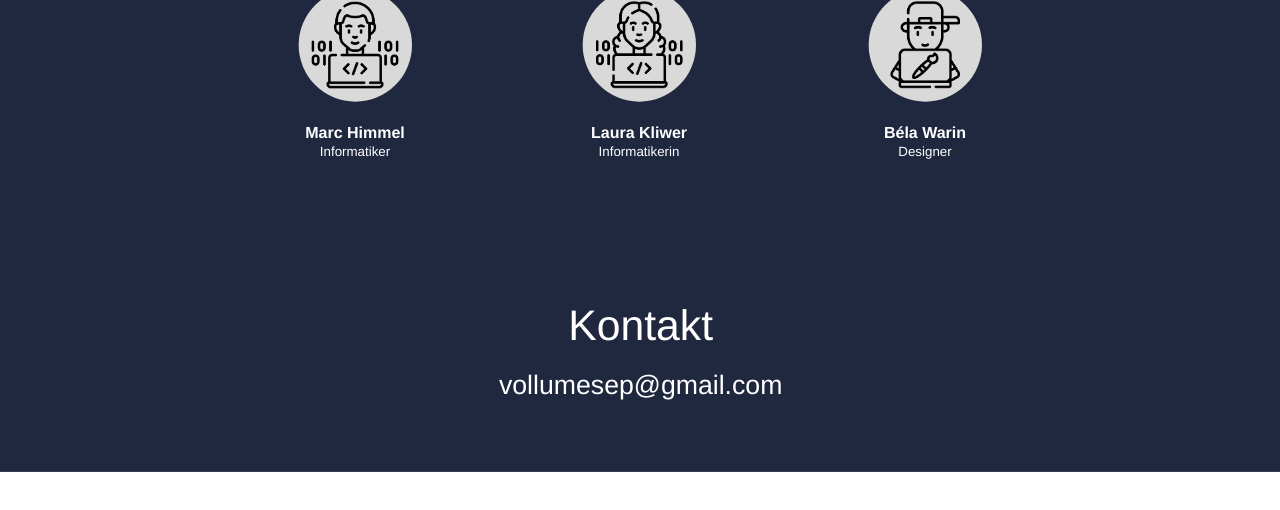
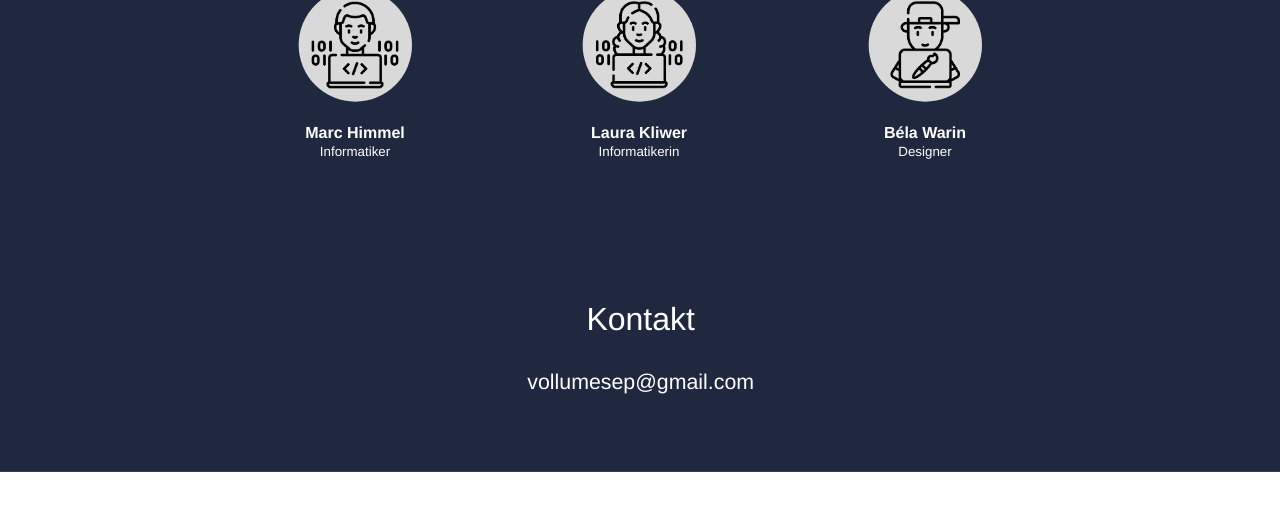
Before and after one commit to 2wenty1ne/SEP-Team-Website, a plain HTML site: page index.html in a window 1280 px wide. Shown: the part 6185-6695 px from the top of the page. Drawn offline with nearby package versions, Linux system fonts and the light colour scheme.

Commit message:
Fixed filenames and kontakt font size

```diff
--- a/index.html
+++ b/index.html
@@ -142,8 +142,8 @@
                         <div class="ellipse-5"></div>
                     </div>
                     <img class="vector-7" src="img/vector-4.svg" />
-                    <div class="text-wrapper-14">Kontakt</div>
-                    <div class="text-wrapper-15">vollumesep@gmail.com</div>
+                    <div class="text-wrapper-14 medium-txt">Kontakt</div>
+                    <div class="text-wrapper-15 bigger-text">vollumesep@gmail.com</div>
                     <div class="overlap-4">
                         <p class="div-3">
                             <span class="text-wrapper-16 bolder-text">TypeScript<br /></span> <span class="span smaller-text">Programmiersprache</span>
--- a/my.css
+++ b/my.css
@@ -59,6 +59,14 @@ html, body {
   font-size: 20px !important;
 }
 
+.medium-txt {
+  font-size: 48px !important;
+}
+
+.bigger-text {
+  font-size: 32px !important;
+}
+
 .bolder-text {
   font-weight: 700 !important;
 }
```
